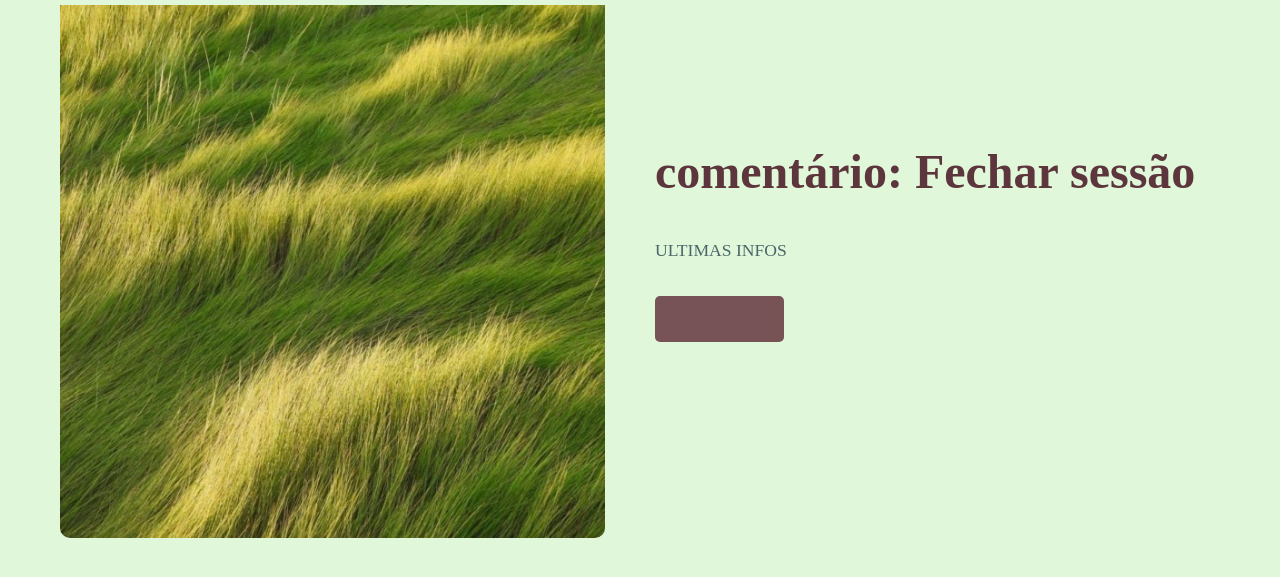
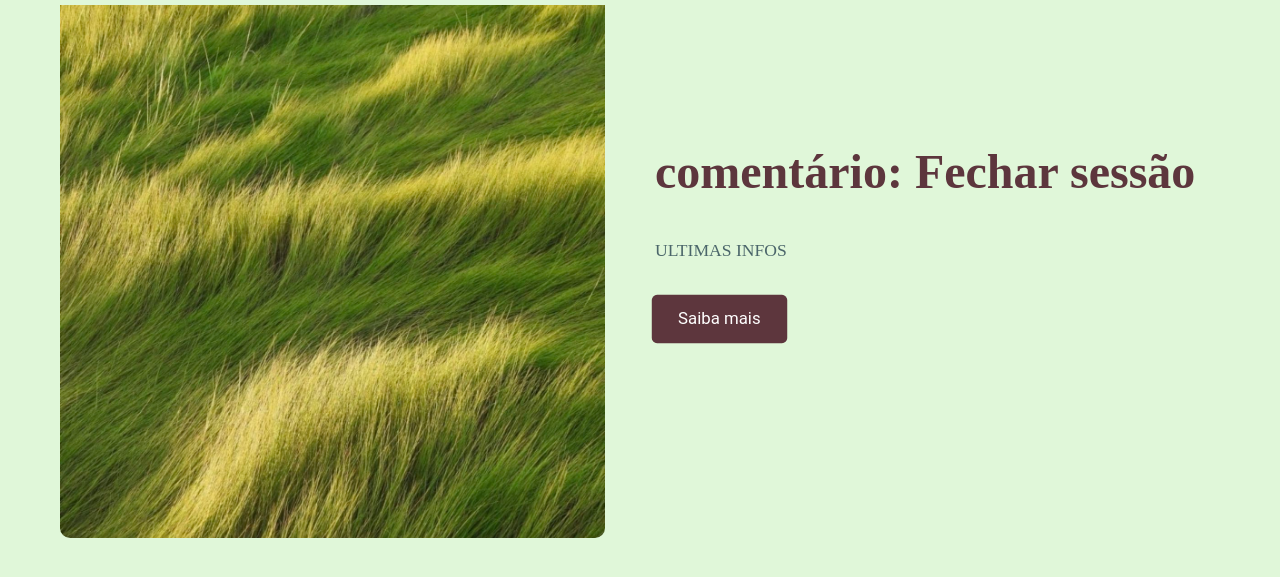
Before and after one commit to BcEric1/Apoena, a website: page Web-data-viz/public/principal.html in a window 1280 px wide. In both pictures the pointer is over the link "Saiba mais". Shown: the part 2938-3515 px from the top of the page. Drawn offline with Linux system fonts and the light colour scheme; a web font is replaced by a local one.

Commit message:
Fix: Alteração Css

```diff
--- a/Web-data-viz/public/css/style.css
+++ b/Web-data-viz/public/css/style.css
@@ -104,11 +104,13 @@ a:hover {
     border-radius: 5px;
     font-family: var(--fonte-sans);
     font-family: var(--fonte-sans);
+    transition: all 0.3s ease-in-out;
 }
 
 .botao-principal:hover {
-    opacity: 0.9;
-
+    background-color: var(--cor-texto-principal);
+    color: white;
+    transform: scale(1.05);
 }
 
 .botao-secundario {
```
